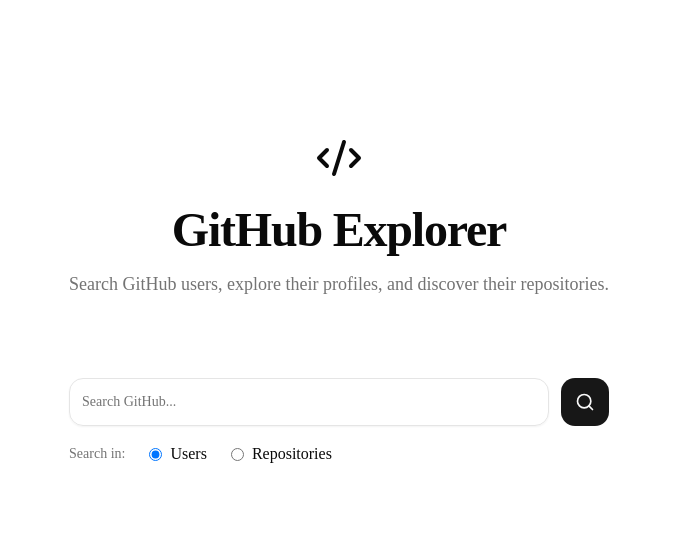
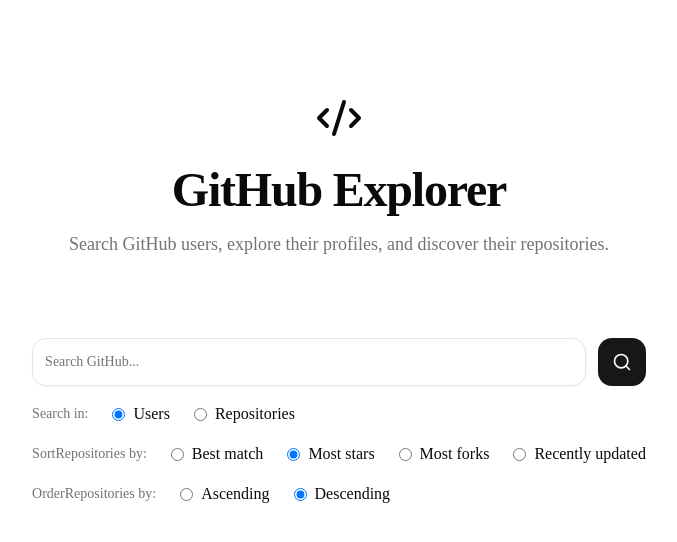
Before and after one commit to cortazar11/github-explorer, a Next.js app: page / in a window 1280 px wide. Shown: the top 542 px of the page, without its empty margins (301-978 px from the left). Built offline with nearby package versions, Linux system fonts and the light colour scheme.

Commit message:
finish pagination

```diff
--- a/src/app/search/page.tsx
+++ b/src/app/search/page.tsx
@@ -2,16 +2,24 @@
 import { SearchForm } from "@/components/search/SearchForm";
 import { UserGrid } from "@/components/user/UserGrid";
 import { RepositoryGrid } from "@/components/repository/RepositoryGrid";
+import { Pagination } from "@/components/search/Pagination";
+
 
 type Props = {
   searchParams: Promise<{
-    type: "users" | "repositories";
+    type?: "users" | "repositories";
     q?: string;
+    sort?: "stars" | "forks" | "updated";
+    order?: "asc" | "desc";
+    page?: string;
   }>;
 };
 
+const PER_PAGE = 100;
+
 export default async function SearchPage({ searchParams }: Props) {
-  const { q = "", type = "users" } = await searchParams;
+  const { q = "", type = "users", sort = "stars", order = "desc",page="1" } = await searchParams;
+  const currentPage = Number(page);
 
   if (!q) {
     return (
@@ -22,22 +30,73 @@
     );
   }
 
+  if (type === "users") {
+    const resultUsers = await searchUsers({
+      query: q,
+      page: currentPage,
+      perPage: PER_PAGE,
+    });
+
     return (
       <main className="container mx-auto px-4 py-8">
         <SearchForm query={q} type={type} />
+
         <h2 className="mb-6 text-3xl font-bold">
-        {type === "users"
-            ? `Users matching "${q}"`
-            : `Repositories matching "${q}"`}
+          Users matching &rdquo;{q}&ldquo;
         </h2>
+        <p className="mb-6 text-muted-foreground">
+          Total users: {resultUsers.total.toLocaleString()}
+        </p>
 
-      <section className="mt-10">
-        {type === "users" ? (
-          <UserGrid users={await searchUsers(q)} />
-        ) : (
-          <RepositoryGrid repos={await searchRepositories(q)} />
-        )}
-      </section>
+        <UserGrid users={resultUsers.users} />
+
+        <Pagination
+          query={q}
+          type={type}
+          currentPage={currentPage}
+          totalPages={Math.ceil(resultUsers.total / PER_PAGE)}
+        />
       </main>
     );
   }
+  const resultRepositories = await searchRepositories({
+  query: q,
+  sort,
+  order,
+  page: currentPage,
+  perPage: PER_PAGE,
+});
+
+return (
+  <main className="container mx-auto px-4 py-8">
+    <SearchForm
+      query={q}
+      type={type}
+      sort={sort}
+      order={order}
+    />
+
+    <h2 className="mb-6 text-3xl font-bold">
+      Repositories matching &rdquo;{q}&ldquo;
+    </h2>
+    <p className="mb-6 text-muted-foreground">
+        Total repositories: {resultRepositories.total.toLocaleString()}
+    </p>
+
+    <RepositoryGrid repos={resultRepositories.repos} />
+
+    <Pagination
+      query={q}
+      type={type}
+      currentPage={currentPage}
+      totalPages={Math.ceil(resultRepositories.total / PER_PAGE)}
+      sort={sort}
+      order={order}
+    />
+  </main>
+);
+
+
+
+
+}
--- /dev/null
+++ b/src/components/search/PageNumbers.tsx
@@ -0,0 +1,65 @@
+import Link from "next/link";
+import { getPaginationItems } from "../../lib/pagination";
+
+type PageNumbersProps = {
+  query: string;
+  type: "users" | "repositories";
+  currentPage: number;
+  totalPages: number;
+  sort?: "stars" | "forks" | "updated";
+  order?: "asc" | "desc";
+};
+
+export function PageNumbers({
+  query,
+  type,
+  currentPage,
+  totalPages,
+  sort,
+  order,
+}: PageNumbersProps) {
+  const items = getPaginationItems(currentPage, totalPages);
+
+  function createUrl(page: number) {
+    const params = new URLSearchParams();
+
+    params.set("q", query);
+    params.set("type", type);
+    params.set("page", String(page));
+
+    if (type === "repositories") {
+      if (sort) params.set("sort", sort);
+      if (order) params.set("order", order);
+    }
+
+    return `/search?${params.toString()}`;
+  }
+
+  return (
+    <div className="flex items-center gap-2">
+      {items.map((item, index) => {
+        if (item === "...") {
+          return (
+             <span key={`ellipsis-${index}`} className="px-2">
+              ...
+            </span>
+          );
+        }
+
+        return (
+          <Link
+            key={item}
+            href={createUrl(item)}
+            className={
+              item === currentPage
+                ? "rounded-md bg-primary px-3 py-2 text-white"
+                : "rounded-md border px-3 py-2 hover:bg-slate-100"
+            }
+          >
+            {item}
+          </Link>
+        );
+      })}
+    </div>
+  );
+}
--- /dev/null
+++ b/src/components/search/Pagination.tsx
@@ -0,0 +1,75 @@
+import Link from "next/link";
+import { PageNumbers } from "./PageNumbers";
+
+type PaginationProps = {
+  query: string;
+  type: "users" | "repositories";
+  currentPage: number;
+  totalPages: number;
+  sort?: "stars" | "forks" | "updated";
+  order?: "asc" | "desc";
+};
+
+export function Pagination({
+  query,
+  type,
+  currentPage,
+  totalPages,
+  sort,
+  order,
+}: PaginationProps) {
+  const hasPrevious = currentPage > 1;
+  const hasNext = currentPage < totalPages;
+
+  function createUrl(page: number) {
+    const params = new URLSearchParams();
+
+    params.set("q", query);
+    params.set("type", type);
+    params.set("page", String(page));
+
+    if (type === "repositories") {
+      if (sort) params.set("sort", sort);
+      if (order) params.set("order", order);
+    }
+
+    return `/search?${params.toString()}`;
+  }
+
+  return (
+    <div className="mt-8 grid grid-cols-3 items-center">
+      <div>
+        {hasPrevious && (
+          <Link
+            href={createUrl(currentPage - 1)}
+            className="rounded-md bg-primary px-4 py-2 text-white"
+          >
+            Previous
+          </Link>
+        )}
+      </div>
+
+      <div className="flex justify-center">
+        <PageNumbers
+          query={query}
+          type={type}
+          currentPage={currentPage}
+          totalPages={totalPages}
+          sort={sort}
+          order={order}
+        />
+      </div>
+
+      <div className="flex justify-end">
+        {hasNext && (
+          <Link
+            href={createUrl(currentPage + 1)}
+            className="rounded-md bg-primary px-4 py-2 text-white"
+          >
+            Next
+          </Link>
+        )}
+      </div>
+    </div>
+  );
+}
--- a/src/components/search/SearchForm.tsx
+++ b/src/components/search/SearchForm.tsx
@@ -6,11 +6,15 @@
 type SearchFormProps = {
   query?: string;
   type?: "users" | "repositories";
+  sort?: "stars" | "forks" | "updated";
+  order?: "asc" | "desc";
 };
 
 export function SearchForm({
   query = "",
   type = "users",
+  sort = "stars",
+  order = "desc"
 }: SearchFormProps) {
   return (
     <div>
@@ -47,8 +51,8 @@
             type="radio"
             name="type"
             value="users"
-            checked={type === "users"}
-            readOnly
+            defaultChecked={type === "users"}
+
           />
           Users
         </label>
@@ -58,12 +62,77 @@
             type="radio"
             name="type"
             value="repositories"
-            checked={type === "repositories"}
-            readOnly
+            defaultChecked={type === "repositories"}
+
           />
           Repositories
         </label>
       </div>
+      <div className="mt-4 flex items-center gap-6">
+          <span className="text-sm text-muted-foreground">
+            SortRepositories by:
+          </span>
+            <label className="flex items-center gap-2">
+              <input
+                type="radio"
+                name="sort"
+                value="stars"
+                defaultChecked={sort === "stars"}
+              />
+              Best match
+            </label>
+            <label className="flex items-center gap-2">
+              <input
+                type="radio"
+                name="sort"
+                value="stars"
+                defaultChecked={sort === "stars"}
+              />
+              Most stars
+            </label>
+            <label className="flex items-center gap-2">
+              <input
+                type="radio"
+                name="sort"
+                value="forks"
+                defaultChecked={sort === "forks"}
+              />
+              Most forks
+            </label>
+            <label className="flex items-center gap-2">
+              <input
+                type="radio"
+                name="sort"
+                value="updated"
+                defaultChecked={sort === "updated"}
+              />
+              Recently updated
+            </label>
+          </div>
+          <div className="mt-4 flex items-center gap-6">
+            <span className="text-sm text-muted-foreground">
+              OrderRepositories by:
+            </span>
+            <label className="flex items-center gap-2">
+              <input
+                type="radio"
+                name="order"
+                value="asc"
+                defaultChecked={order === "asc"}
+              />
+              Ascending
+            </label>
+            <label className="flex items-center gap-2">
+              <input
+                type="radio"
+                name="order"
+                value="desc"
+                defaultChecked={order === "desc"}
+              />
+              Descending
+            </label>
+
+          </div>
     </form>
     </div>
 
--- /dev/null
+++ b/src/lib/pagination.ts
@@ -0,0 +1,37 @@
+export function getPaginationItems(
+  currentPage: number,
+  totalPages: number
+): (number | "...")[] {
+  if (totalPages <= 7) {
+    return Array.from(
+      { length: totalPages },
+      (_, index) => index + 1
+    );
+  }
+
+  if (currentPage <= 4) {
+    return [1, 2, 3, 4, 5, "...", totalPages];
+  }
+
+  if (currentPage >= totalPages - 3) {
+    return [
+      1,
+      "...",
+      totalPages - 4,
+      totalPages - 3,
+      totalPages - 2,
+      totalPages - 1,
+      totalPages,
+    ];
+  }
+
+  return [
+    1,
+    "...",
+    currentPage - 1,
+    currentPage,
+    currentPage + 1,
+    "...",
+    totalPages,
+  ];
+}
```
Also changed, not shown: src/lib/github/client.ts (+50 -13 lines). Lines whose indentation alone changed are shown as unchanged.
